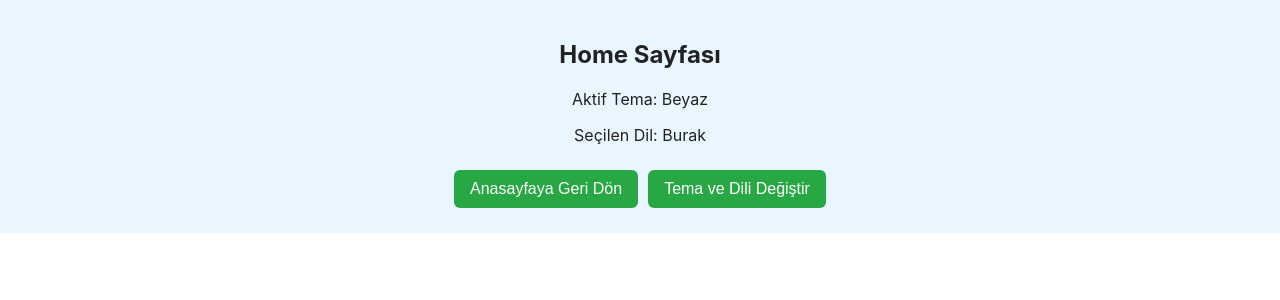
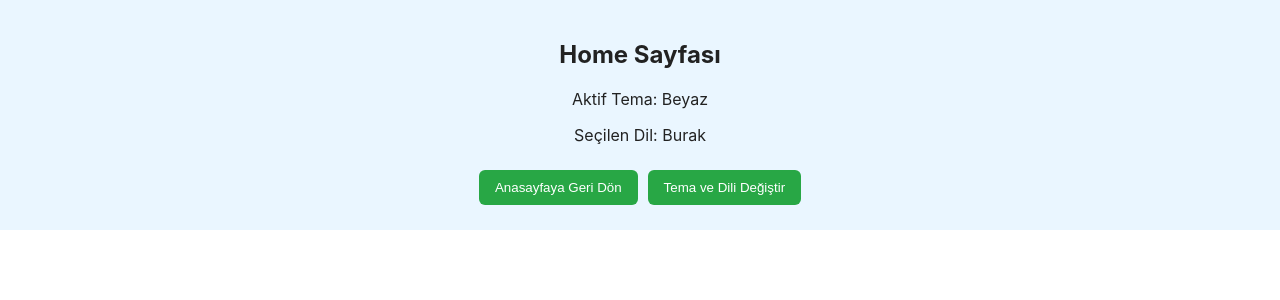
Before and after one commit to BGNDGN/contextAPI, a React (Create React App) app: page /home in a window 1280 px wide. Shown: the top 300 px of the page. Built offline with nearby package versions, Linux system fonts and the light colour scheme.

Commit message:
Update Home.css

```diff
--- a/src/css/Home.css
+++ b/src/css/Home.css
@@ -21,9 +21,6 @@
   border-radius: 6px;
   background-color: #28a745;
   color: white;
-  cursor: pointer;
-  font-size: 1rem;
-  transition: background-color 0.3s;
 }
 
 .home-buttons button:hover {
```
